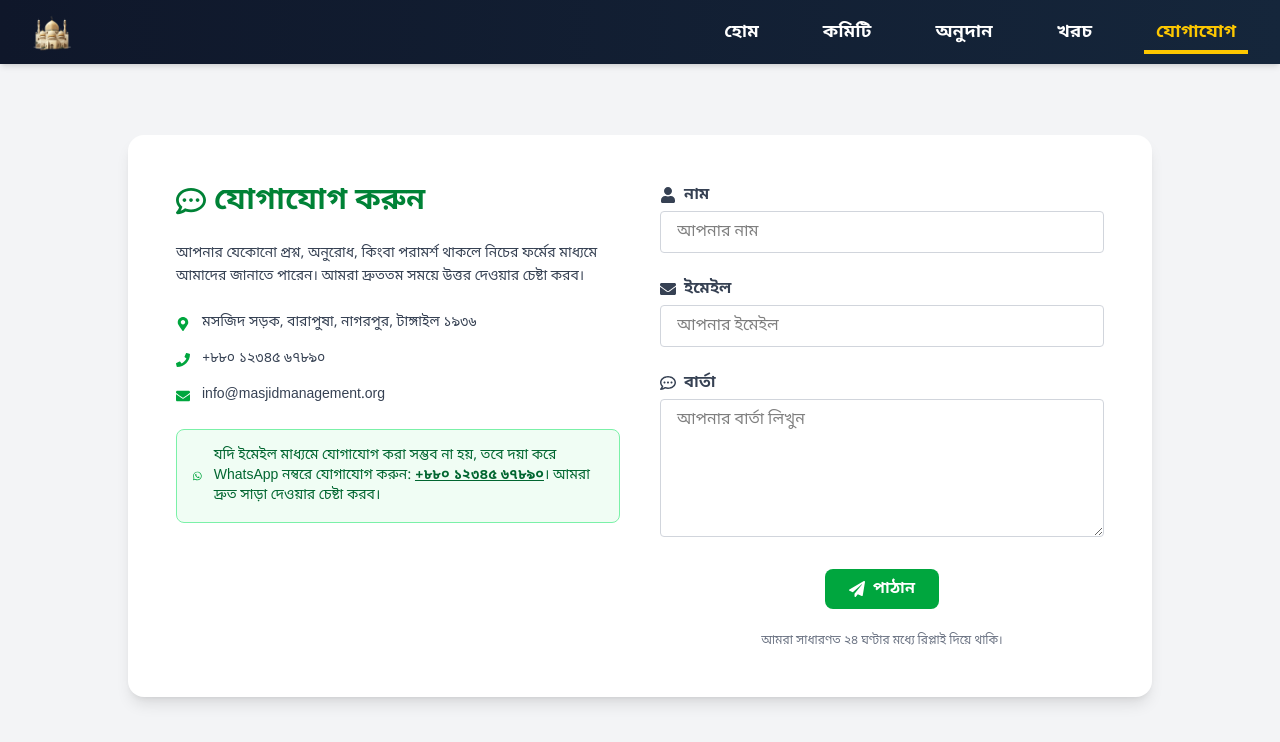
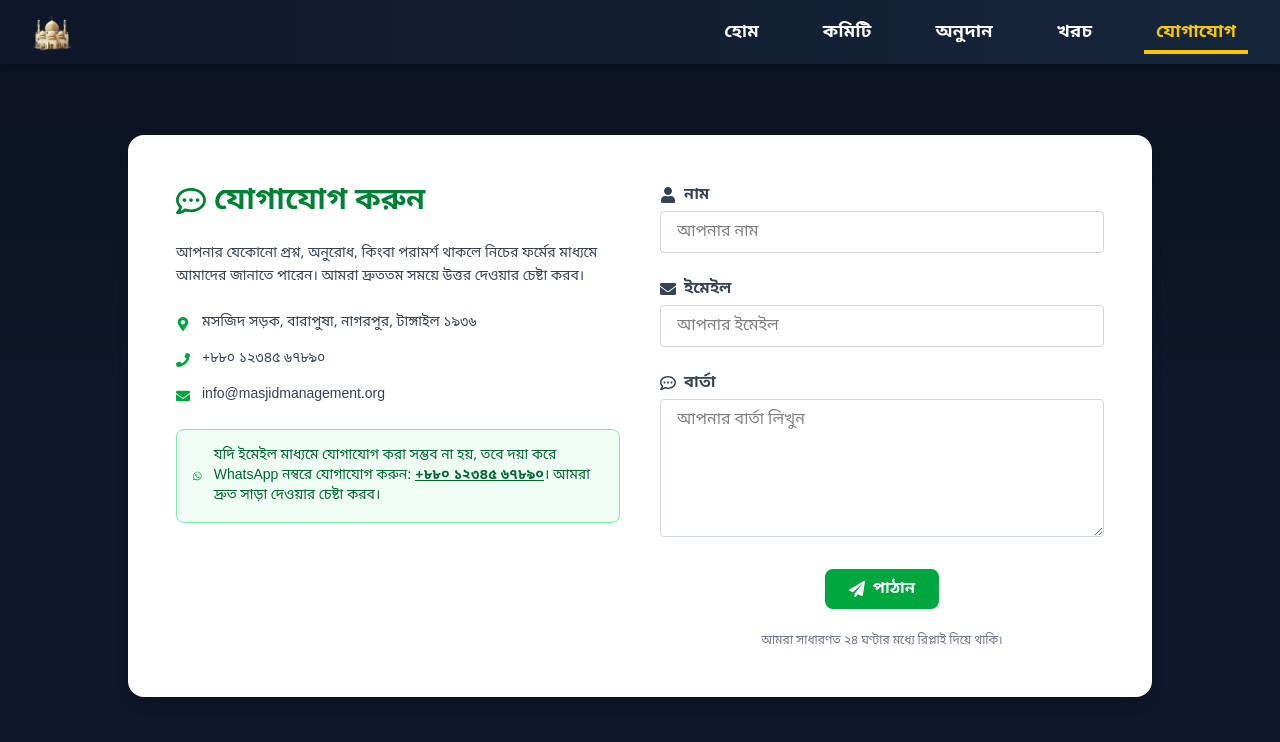
Before and after one commit to mdsojibmiah/MosqueAndGraveManagement, a React (Vite) app: page /contact in a window 1280 px wide. Shown: the top 742 px of the page. Built offline with nearby package versions, Linux system fonts and the light colour scheme.

Commit message:
contact page bg change

```diff
--- a/src/pages/Contact.jsx
+++ b/src/pages/Contact.jsx
@@ -27,7 +27,7 @@ export default function Contact() {
   };
 
   return (
-    <div className="min-h-screen bg-gray-100 pt-20 px-4 py-12 flex items-center justify-center">
+    <div className="min-h-screen bg-gradient-to-b from-[#0b1120] via-[#0f172a] to-[#0f172a] pt-20 px-4 py-12 flex items-center justify-center">
       <div className="w-full max-w-5xl bg-white rounded-2xl shadow-lg p-8 md:p-12 grid md:grid-cols-2 gap-10">
         {/* Left Side Info */}
         <div className="space-y-6">
--- a/src/pages/Donation.jsx
+++ b/src/pages/Donation.jsx
@@ -127,7 +127,7 @@ export default function DonationList() {
 
             <input type="number" placeholder="সর্বনিম্ন পরিমাণ" value={mosqueFilters.minAmount} onChange={(e) => setMosqueFilters({ ...mosqueFilters, minAmount: e.target.value })} className={inputStyle} />
 
-            <input type="number" placeholder="সর্বোচ্চ পরিমাণ" value={mosqueFilters.maxAmount} onChange={(e) => setMosqueFilters({ ...mosqueFilters, maxAmount: e.target.value })} className={inputStyle} />
+            <input  type="number" placeholder="সর্বোচ্চ পরিমাণ" value={mosqueFilters.maxAmount} onChange={(e) => setMosqueFilters({ ...mosqueFilters, maxAmount: e.target.value })} className={inputStyle} />
           </div>
 
           <DonationTable data={filteredMosqueDonations} refProp={mosqueRef} />
```
